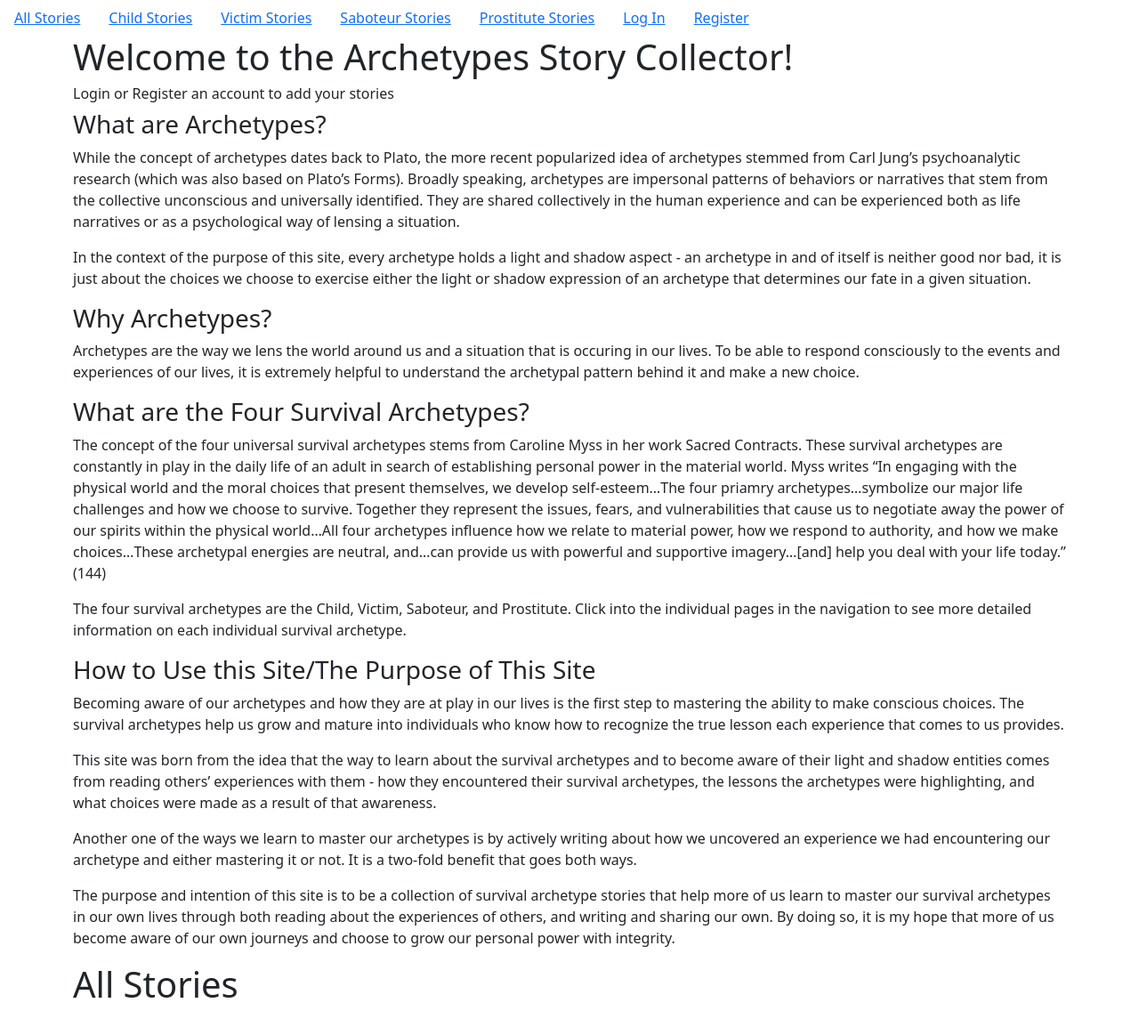
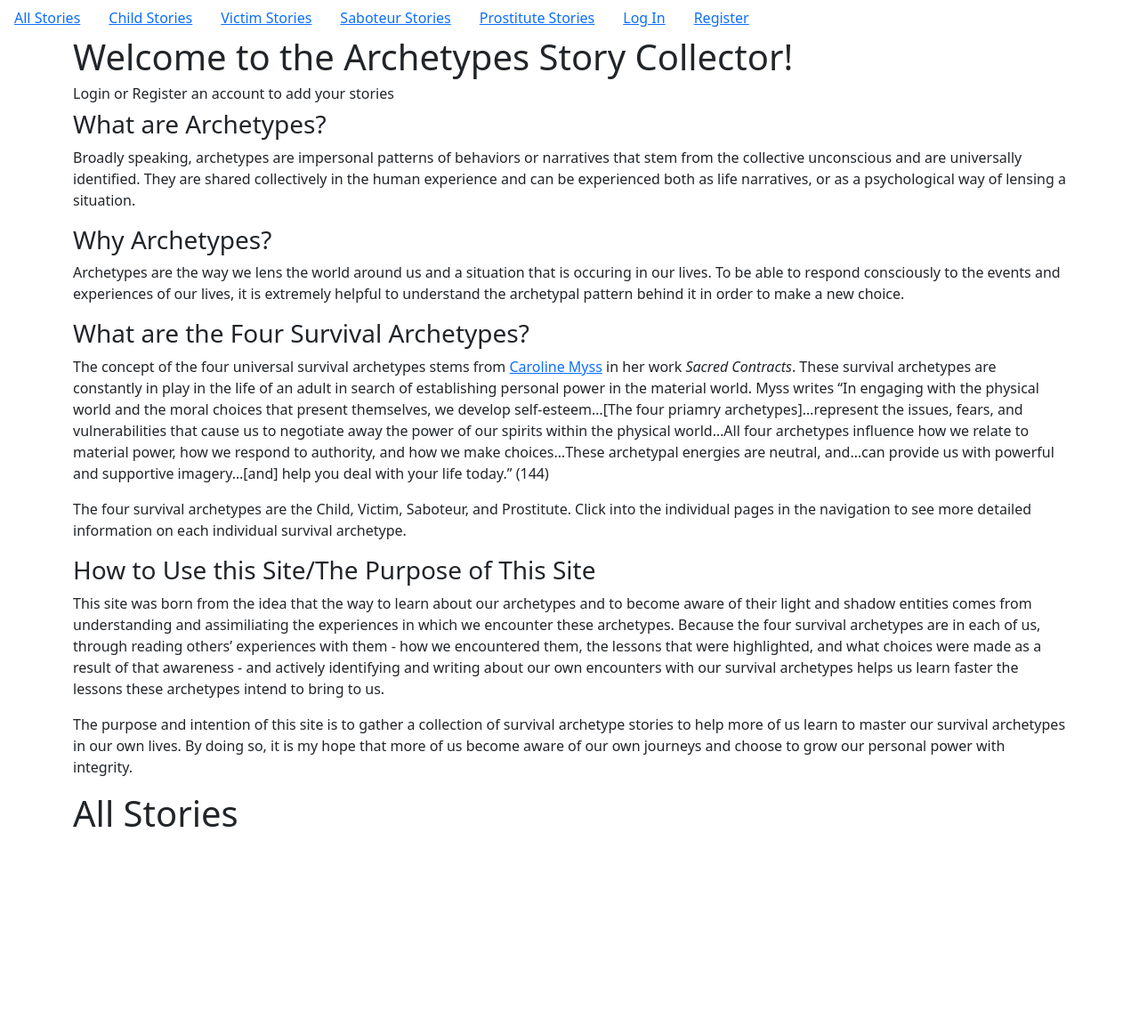
Before and after one commit to catt-tung/archetypes-flask-app, a Flask app: page / in a window 1280 px wide. Shown: the whole page at 89% size. After the commit the page ends 929 px from the top, so only its background shows below. Run offline with Flask 2, Linux system fonts and the light colour scheme; data that the repository does not hold is empty; parts of the project's set-up code (start-up, migrations or seed data) failed here and were passed over.

Commit message:
Add content

```diff
--- a/myapp/templates/index.html
+++ b/myapp/templates/index.html
@@ -6,22 +6,19 @@
         <div>
             <h3>What are Archetypes?</h3>
             <p>
-                While the concept of archetypes dates back to Plato, the more recent popularized idea of archetypes stemmed from Carl Jung’s psychoanalytic research (which was also based on Plato’s Forms). Broadly speaking, archetypes are impersonal patterns of behaviors or narratives that stem from the collective unconscious and universally identified. They are shared collectively in the human experience and can be experienced both as life narratives or as a psychological way of lensing a situation.
-            </p>
-            <p>
-                In the context of the purpose of this site, every archetype holds a light and shadow aspect - an archetype in and of itself is neither good nor bad, it is just about the choices we choose to exercise either the light or shadow expression of an archetype that determines our fate in a given situation.
+                Broadly speaking, archetypes are impersonal patterns of behaviors or narratives that stem from the collective unconscious and are universally identified. They are shared collectively in the human experience and can be experienced both as life narratives, or as a psychological way of lensing a situation.
             </p>
         </div>
         <div>
             <h3>Why Archetypes?</h3>
             <p>
-                Archetypes are the way we lens the world around us and a situation that is occuring in our lives. To be able to respond consciously to the events and experiences of our lives, it is extremely helpful to understand the archetypal pattern behind it and make a new choice.
+                Archetypes are the way we lens the world around us and a situation that is occuring in our lives. To be able to respond consciously to the events and experiences of our lives, it is extremely helpful to understand the archetypal pattern behind it in order to make a new choice.
             </p>
         </div>
         <div>
             <h3>What are the Four Survival Archetypes?</h3>
             <p>
-                The concept of the four universal survival archetypes stems from Caroline Myss in her work Sacred Contracts. These survival archetypes are constantly in play in the daily life of an adult in search of establishing personal power in the material world. Myss writes “In engaging with the physical world and the moral choices that present themselves, we develop self-esteem…The four priamry archetypes…symbolize our major life challenges and how we choose to survive. Together they represent the issues, fears, and vulnerabilities that cause us to negotiate away the power of our spirits within the physical world…All four archetypes influence how we relate to material power, how we respond to authority, and how we make choices…These archetypal energies are neutral, and…can provide us with powerful and supportive imagery…[and] help you deal with your life today.” (144)
+                The concept of the four universal survival archetypes stems from <a href="https://myss.com" target="_blank">Caroline Myss</a> in her work <i>Sacred Contracts</i>. These survival archetypes are constantly in play in the life of an adult in search of establishing personal power in the material world. Myss writes “In engaging with the physical world and the moral choices that present themselves, we develop self-esteem…[The four priamry archetypes]…represent the issues, fears, and vulnerabilities that cause us to negotiate away the power of our spirits within the physical world…All four archetypes influence how we relate to material power, how we respond to authority, and how we make choices…These archetypal energies are neutral, and…can provide us with powerful and supportive imagery…[and] help you deal with your life today.” (144)
             </p>
             <p>
                 The four survival archetypes are the Child, Victim, Saboteur, and Prostitute. Click into the individual pages in the navigation to see more detailed information on each individual survival archetype.
@@ -30,16 +27,10 @@
         <div>
             <h3>How to Use this Site/The Purpose of This Site</h3>
             <p>
-                Becoming aware of our archetypes and how they are at play in our lives is the first step to mastering the ability to make conscious choices. The survival archetypes help us grow and mature into individuals who know how to recognize the true lesson each experience that comes to us provides.
+                This site was born from the idea that the  way to learn about our archetypes and to become aware of their light and shadow entities comes from understanding and assimiliating the experiences in which we encounter these archetypes. Because the four survival archetypes are in each of us, through reading others’ experiences with them - how we encountered them, the lessons that were highlighted, and what choices were made as a result of that awareness - and actively identifying and writing about our own encounters with our survival archetypes helps us learn faster the lessons these archetypes intend to bring to us.
             </p>
             <p>
-                This site was born from the idea that the  way to learn about the survival archetypes and to become aware of their light and shadow entities comes from reading others’ experiences with them - how they encountered their survival archetypes, the lessons the archetypes were highlighting, and what choices were made as a result of that awareness.
-            </p>
-            <p>
-                Another one of the ways we learn to master our archetypes is by actively writing about how we uncovered an experience we had encountering our archetype and either mastering it or not. It is a two-fold benefit that goes both ways.
-            </p>
-            <p>
-                The purpose and intention of this site is to be a collection of survival archetype stories that help more of us learn to master our survival archetypes in our own lives through both reading about the experiences of others, and writing and sharing our own. By doing so, it is my hope that more of us become aware of our own journeys and choose to grow our personal power with integrity.
+                The purpose and intention of this site is to gather a collection of survival archetype stories to help more of us learn to master our survival archetypes in our own lives. By doing so, it is my hope that more of us become aware of our own journeys and choose to grow our personal power with integrity.
             </p>
         </div>
         <h1>All Stories</h1>
```
Also changed, not shown: myapp/templates/child.html (+4 -4 lines).
